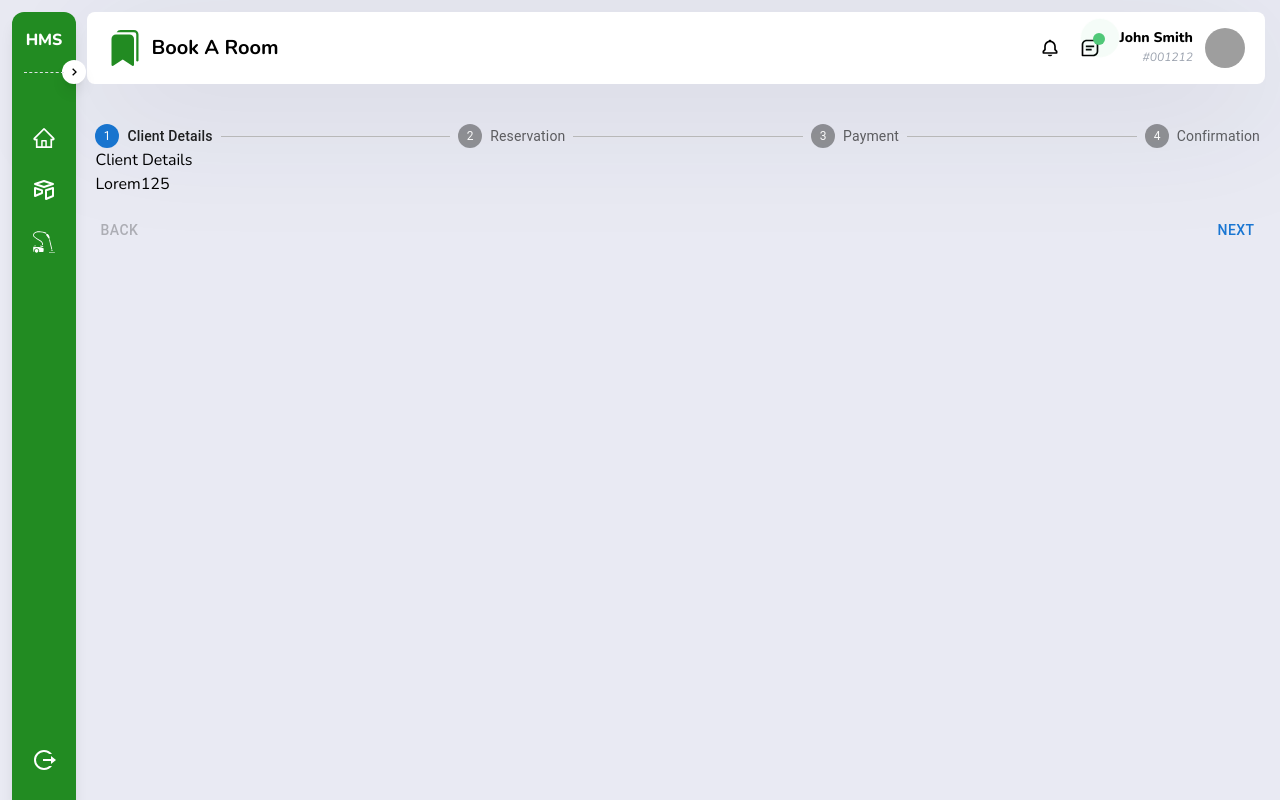
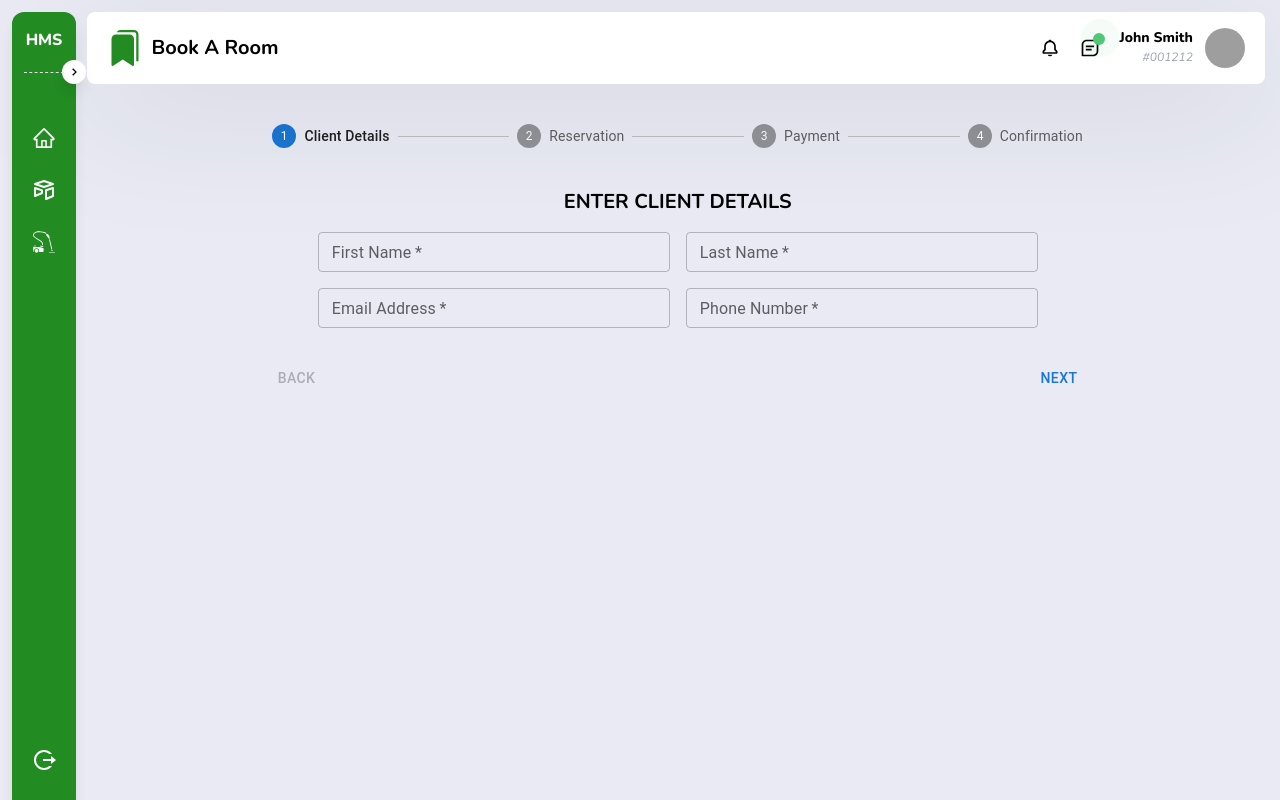
Before and after one commit to Baayeh/hotel-management, a React (Vite) app: page /booking in a window 1280 px wide. Built offline with nearby package versions, Linux system fonts and the light colour scheme; grey boxes are pictures that could not be loaded.

Commit message:
Add form fields for client details

```diff
--- a/src/components/reservation/ClientDetails.jsx
+++ b/src/components/reservation/ClientDetails.jsx
@@ -1,11 +1,92 @@
-import React from 'react';
+import React, { useEffect, useState } from 'react';
+import { useFormik } from "formik";
+import TextField from '@mui/material/TextField';
 
 const ClientDetails = () => {
+  const formik = useFormik({
+    initialValues: {
+      fname: '',
+      lname: '',
+      email: '',
+      pnumber: ''
+    }
+  });
+
+  console.log('Form Values', formik.values);
+
+  const [isError, setIsError] = useState(false);
+  const [errMsg, setErrMsg] = useState('');
+
+  const helperText = () => {
+    if (fname === '') {
+      setIsError(true);
+      setErrMsg('First Name is required');
+    } else {
+      setIsError(false);
+      setErrMsg('');
+    }
+  };
+
   return (
-    <div className="px-2">
-      Client Details
-      <p>Lorem125</p>
-    </div>
+    <section className="client-details px-2 mt-10">
+      <h3 className="font-bold text-center uppercase text-xl">Enter client details</h3>
+      <form className="my-4">
+        <div className="client-name flex gap-4 w-[45rem] mx-auto justify-center">
+          <TextField
+            id="fname"
+            fullWidth
+            label="First Name"
+            name="fname"
+            variant="outlined"
+            size="small"
+            error={isError}
+            helperText={errMsg}
+            required
+            value={formik.values.fname}
+            onChange={formik.handleChange}
+          />
+          <TextField
+            fullWidth
+            id="lname"
+            label="Last Name"
+            name="lname"
+            variant="outlined"
+            size="small"
+            required
+            value={formik.values.lname}
+            onChange={formik.handleChange}
+          />
+        </div>
+
+        <div className="client-contact my-4 flex gap-4 w-[45rem] mx-auto justify-center">
+          <TextField
+            id="email"
+            fullWidth
+            label="Email Address"
+            name="email"
+            type="email"
+            variant="outlined"
+            size="small"
+            error={isError}
+            helperText={errMsg}
+            required
+            value={formik.values.email}
+            onChange={formik.handleChange}
+          />
+          <TextField
+            fullWidth
+            id="pnumber"
+            label="Phone Number"
+            name="pnumber"
+            variant="outlined"
+            size="small"
+            required
+            value={formik.values.pnumber}
+            onChange={formik.handleChange}
+          />
+        </div>
+      </form>
+    </section>
   );
 };
 
--- a/src/components/reservation/FormStepper.jsx
+++ b/src/components/reservation/FormStepper.jsx
@@ -25,7 +25,7 @@ const FormStepper = () => {
   };
 
   return (
-    <Box sx={{ width: '100%' }}>
+    <Box sx={{ width: '70%', margin: '0 auto' }}>
       <Stepper activeStep={activeStep}>
         {steps.map((label) => {
           const stepProps = {};
--- a/src/main.jsx
+++ b/src/main.jsx
@@ -4,7 +4,7 @@ import { createBrowserRouter, RouterProvider } from "react-router-dom";
 import App from "./App";
 import "./index.css";
 import { Login, AppWrapper, Dashboard, FrontDesk, Booking } from "./pages";
-import { FrontDeskOverview, Availables, ClientDetails, Reservation, Confirmation, Payment } from "./components";
+import { FrontDeskOverview, Availables } from "./components";
 
 const router = createBrowserRouter([
   {
```
